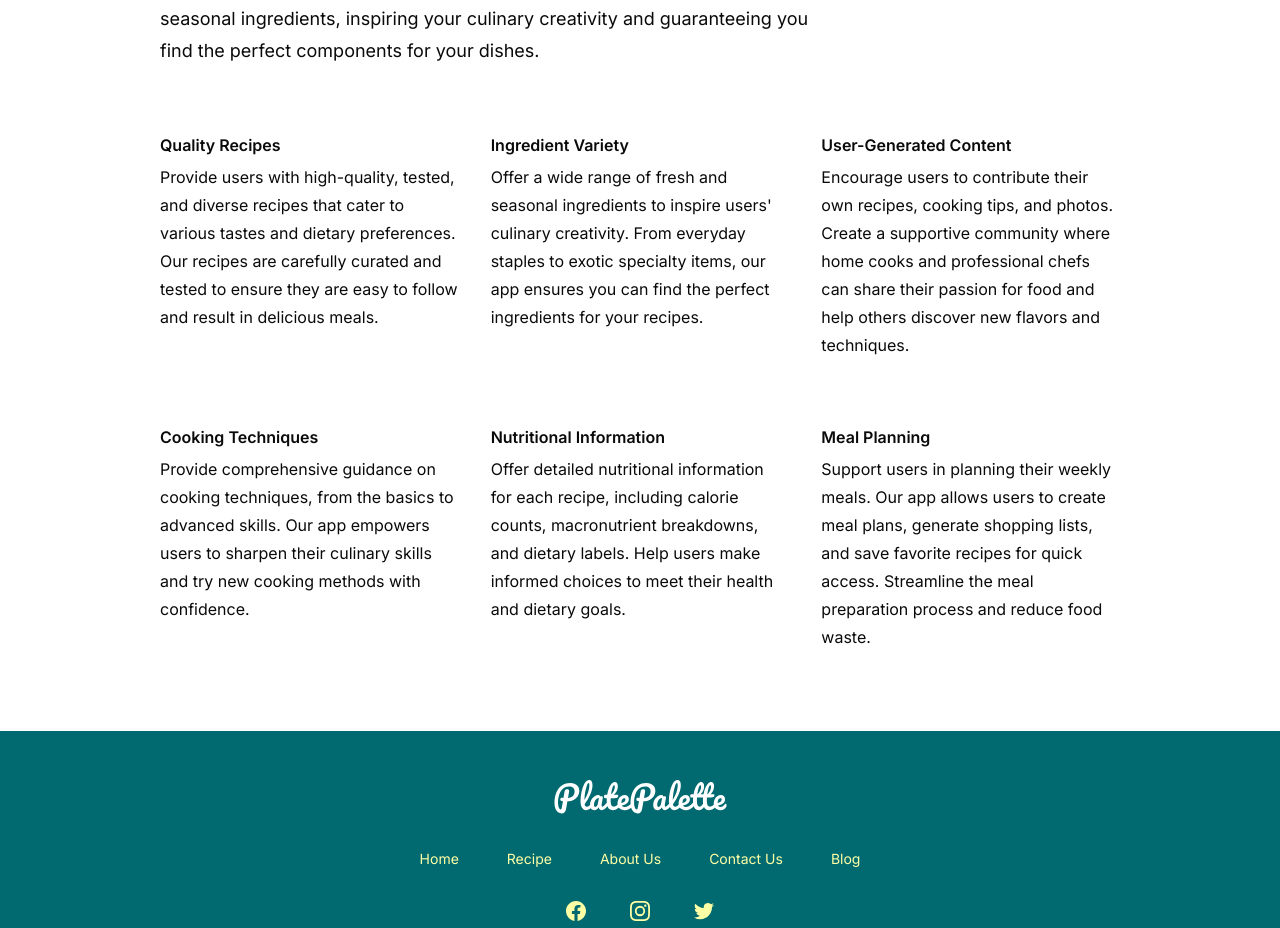
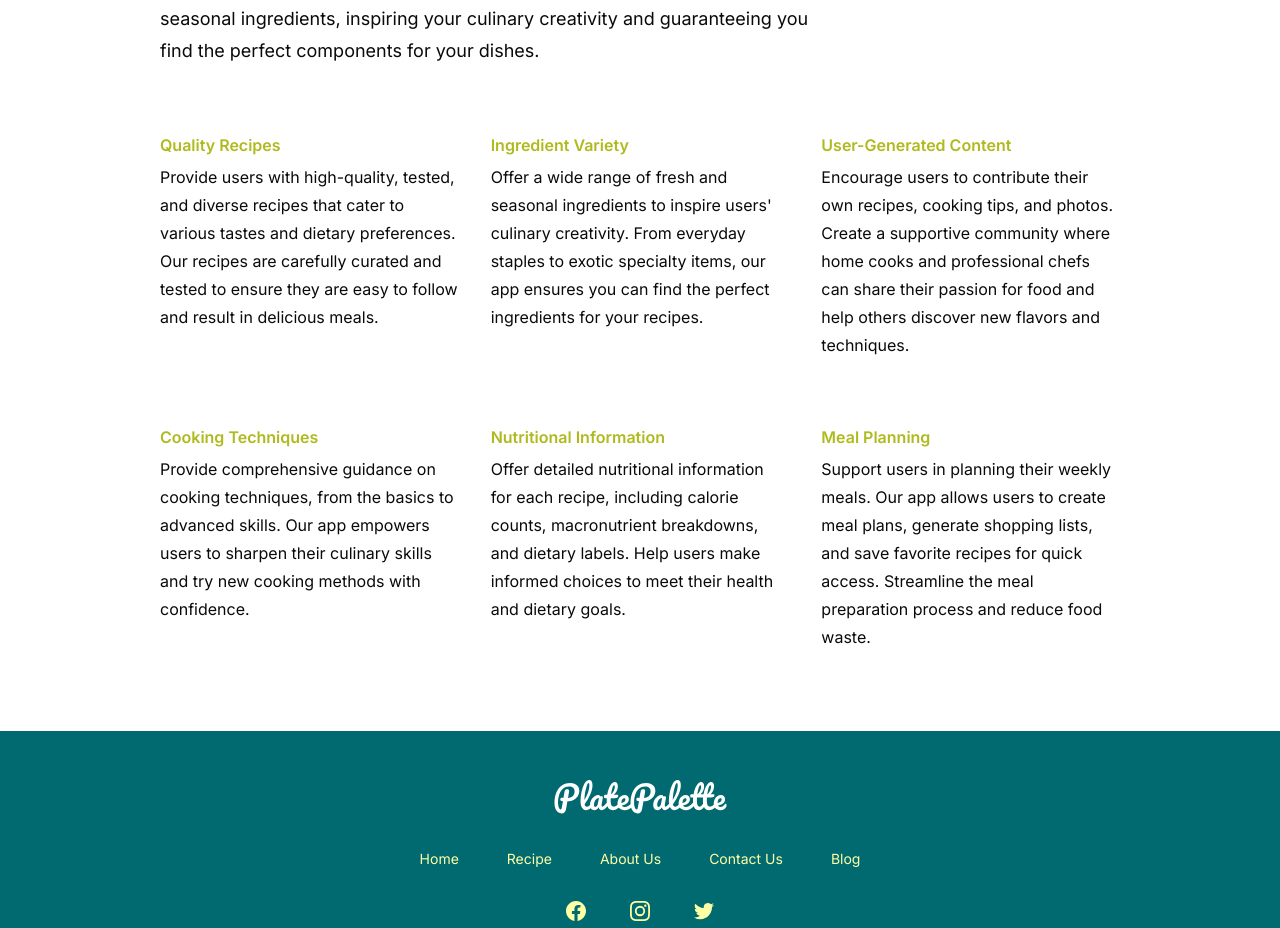
Before and after one commit to jasonavecilla/Plate-palette, a Next.js app: page /about in a window 1280 px wide. Shown: the part 1300-2228 px from the top of the page. Built offline with nearby package versions, Linux system fonts and the light colour scheme.

Commit message:
done dark mode in contact page

```diff
--- a/src/app/about/page.js
+++ b/src/app/about/page.js
@@ -125,7 +125,7 @@ export default function About() {
           <dl className="mx-auto mt-16 grid max-w-2xl grid-cols-1 gap-x-8 gap-y-16 text-base leading-7 sm:grid-cols-2 lg:mx-0 lg:max-w-none lg:grid-cols-3">
             {values.map((value) => (
               <div key={value.name}>
-                <dt className="font-semibold dark:text-white">{value.name}</dt>
+                <dt className="font-semibold text-yellowgreen-600">{value.name}</dt>
                 <dd className="mt-1 dark:text-white">{value.description}</dd>
               </div>
             ))}
--- a/src/app/components/Navbar.js
+++ b/src/app/components/Navbar.js
@@ -13,7 +13,7 @@ export default function NavBar() {
 
 
   return (
-    <nav className=" sticky top-0 z-50 w-full">
+    <nav className="sticky top-0 z-50 w-full">
       <div className="justify-between px-4 mx-auto  md:items-center md:flex md:px-8 pb-9 pt-5 ">
         <div>
           <div className="flex items-center justify-between">
```
